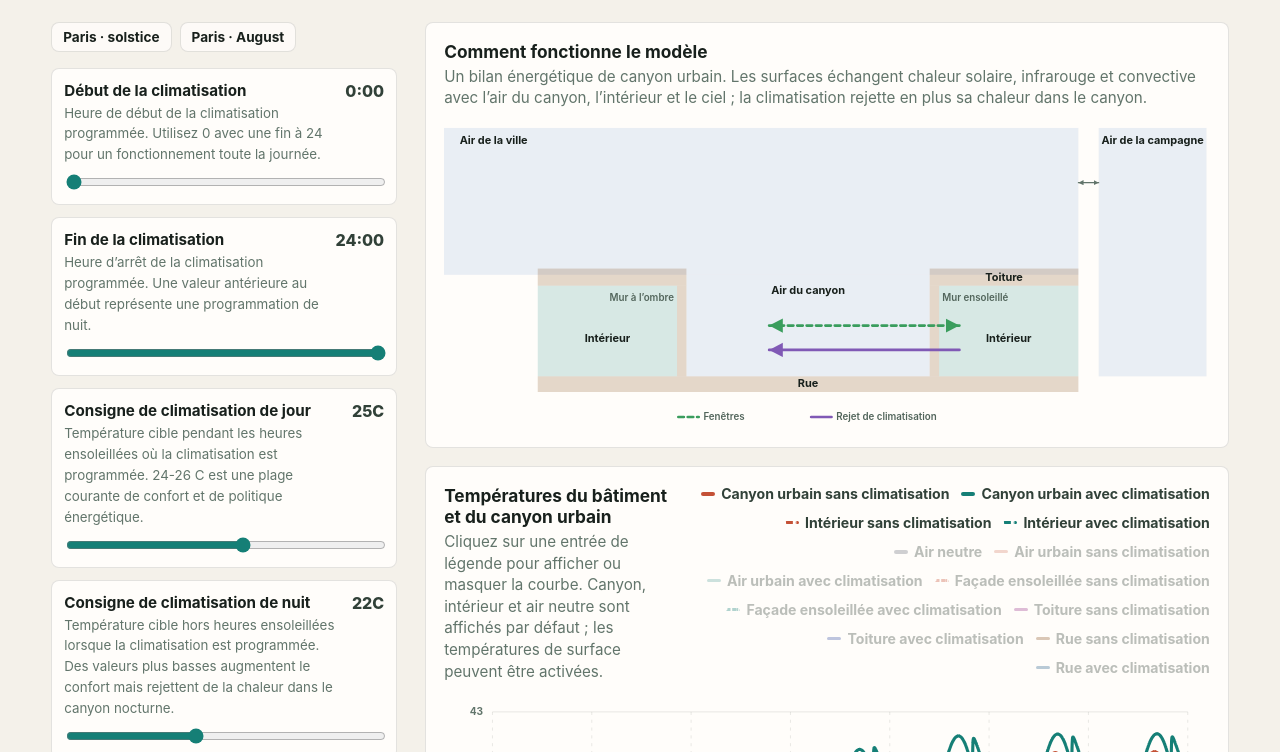
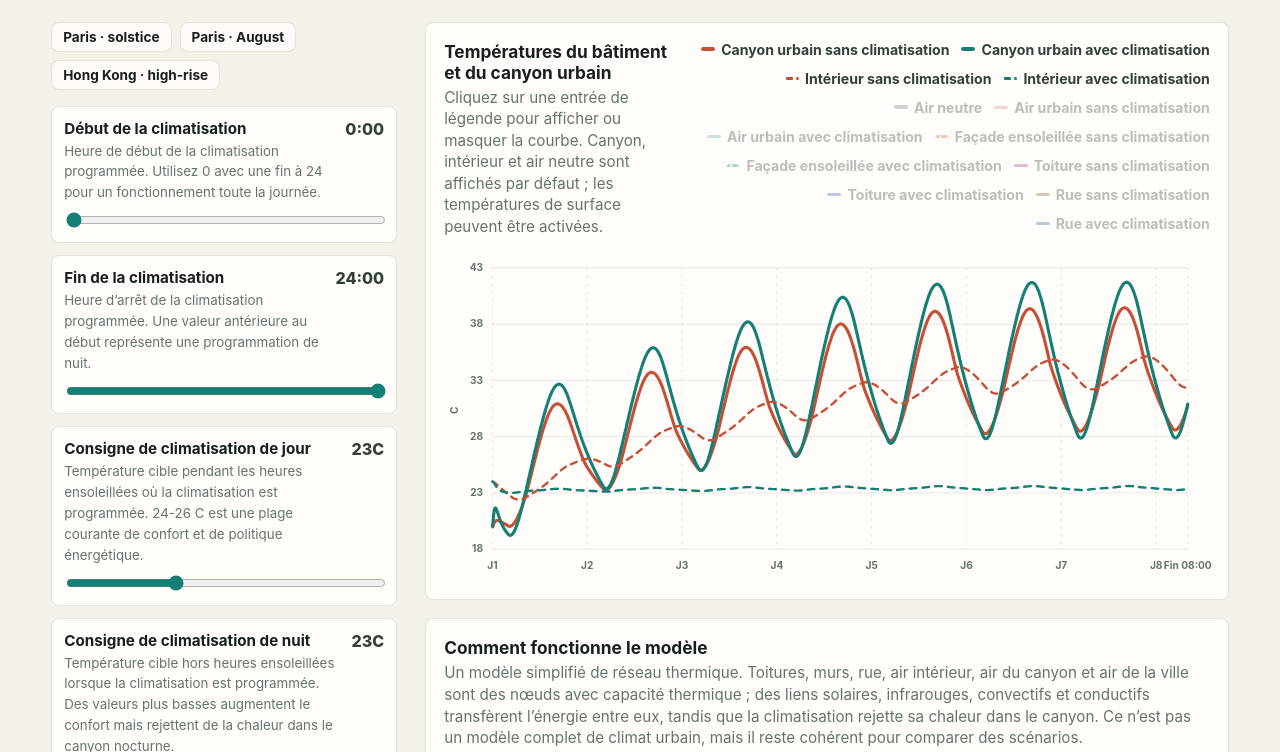
Before and after one commit to wraitii/clim, a website built with Vite: page index.html in a window 1280 px wide. Shown: the part 316-1068 px from the top of the page. Built offline with nearby package versions, Linux system fonts and the light colour scheme.

Commit message:
Refine urban heat model UI

```diff
--- a/src/i18n.ts
+++ b/src/i18n.ts
@@ -7,8 +7,10 @@ const translations: Record<string, string> = {
     "Interactive urban heat model": "Modèle interactif de chaleur urbaine",
     "How much does AC heat up cities?": "La climatisation réchauffe-t-elle les villes ?",
     "How the model works": "Comment fonctionne le modèle",
-    "A street-canyon energy balance. Surfaces trade solar, longwave, and convective heat with the canyon air, the indoor space, and the sky; AC adds its rejected heat to the canyon.":
-        "Un bilan énergétique de canyon urbain. Les surfaces échangent chaleur solaire, infrarouge et convective avec l’air du canyon, l’intérieur et le ciel ; la climatisation rejette en plus sa chaleur dans le canyon.",
+    D: "J",
+    End: "Fin",
+    "A simplified heat-network model. Roofs, walls, street, indoor air, canyon air, and city air are nodes with thermal capacity; solar, longwave, convective, and conductive links move energy between them, while AC rejects heat into the canyon. It is not a full urban climate model, but it is internally consistent for comparing scenarios.":
+        "Un modèle simplifié de réseau thermique. Toitures, murs, rue, air intérieur, air du canyon et air de la ville sont des nœuds avec capacité thermique ; des liens solaires, infrarouges, convectifs et conductifs transfèrent l’énergie entre eux, tandis que la climatisation rejette sa chaleur dans le canyon. Ce n’est pas un modèle complet de climat urbain, mais il reste cohérent pour comparer des scénarios.",
     "City air": "Air de la ville",
     "Countryside air": "Air de la campagne",
     "Canyon air": "Air du canyon",
--- a/src/main.ts
+++ b/src/main.ts
@@ -375,15 +375,6 @@ app.innerHTML = `
   <section class="workspace">
     <form class="controls" id="controls" aria-label="Simulation controls"></form>
     <section class="results">
-      <div class="chartPanel schematicPanel">
-        <div class="chartHeader">
-          <div>
-            <h2 data-i18n="How the model works">How the model works</h2>
-            <p data-i18n="A street-canyon energy balance. Surfaces trade solar, longwave, and convective heat with the canyon air, the indoor space, and the sky; AC adds its rejected heat to the canyon.">A street-canyon energy balance. Surfaces trade solar, longwave, and convective heat with the canyon air, the indoor space, and the sky; AC adds its rejected heat to the canyon.</p>
-          </div>
-        </div>
-        <div id="schematic"></div>
-      </div>
       <div class="chartPanel">
         <div class="chartHeader">
           <div>
@@ -393,6 +384,15 @@ app.innerHTML = `
           <div class="legend" id="tempLegend"></div>
         </div>
         <svg id="tempChart" viewBox="0 0 980 430" role="img" aria-label="Building and canyon temperature line chart"></svg>
+      </div>
+      <div class="chartPanel schematicPanel">
+        <div class="chartHeader">
+          <div>
+            <h2 data-i18n="How the model works">How the model works</h2>
+            <p data-i18n="A simplified heat-network model. Roofs, walls, street, indoor air, canyon air, and city air are nodes with thermal capacity; solar, longwave, convective, and conductive links move energy between them, while AC rejects heat into the canyon. It is not a full urban climate model, but it is internally consistent for comparing scenarios.">A simplified heat-network model. Roofs, walls, street, indoor air, canyon air, and city air are nodes with thermal capacity; solar, longwave, convective, and conductive links move energy between them, while AC rejects heat into the canyon. It is not a full urban climate model, but it is internally consistent for comparing scenarios.</p>
+          </div>
+        </div>
+        <div id="schematic"></div>
       </div>
       <div class="metricGrid" id="metrics"></div>
       <div class="chartPanel">
@@ -439,8 +439,42 @@ const fluxLegend = requiredElement<HTMLDivElement>("#fluxLegend");
 const schematicEl = requiredElement<HTMLDivElement>("#schematic");
 
 const presets: Array<{ label: string; values: Partial<Inputs> }> = [
-    { label: "Paris · solstice", values: { latitude: 48.85, dayOfYear: 172 } },
-    { label: "Paris · August", values: { latitude: 48.85, dayOfYear: 213 } },
+    {
+        label: "Paris · solstice",
+        values: {
+            latitude: 48.85,
+            dayOfYear: 172,
+            buildingCoverage: 0.55,
+            floorCount: 6,
+            dayVentilation: 60,
+            nightVentilation: 45,
+        },
+    },
+    {
+        label: "Paris · August",
+        values: {
+            latitude: 48.85,
+            dayOfYear: 213,
+            buildingCoverage: 0.55,
+            floorCount: 6,
+            dayVentilation: 60,
+            nightVentilation: 45,
+        },
+    },
+    {
+        label: "Hong Kong · high-rise",
+        values: {
+            latitude: 22.32,
+            dayOfYear: 172,
+            buildingCoverage: 0.58,
+            floorCount: 22,
+            dayVentilation: 60,
+            nightVentilation: 45,
+            cityAirDepth: 300,
+            clearSkyClarity: 0.68,
+            skyDepression: 7,
+        },
+    },
 ];
 
 const presetRow = document.createElement("div");
@@ -583,6 +617,16 @@ const hiddenFlux = new Set<string>(["solarRoof", "solarStreet", "solarWall", "so
 
 let lastPoints: Point[] = [];
 
+function formatDayTick(hour: number): string {
+    return `${t("D")}${Math.floor(hour / 24) + 1}`;
+}
+
+function formatEndTick(hour: number): string {
+    const localHour = Math.round(hour % 24);
+    if (localHour === 0) return t("End");
+    return `${t("End")} ${String(localHour).padStart(2, "0")}:00`;
+}
+
 function drawChart(
     svg: SVGSVGElement,
     legendEl: HTMLElement,
@@ -608,7 +652,8 @@ function drawChart(
     const xScale = (hour: number) => pad.left + ((hour - firstHour) / duration) * plotWidth;
     const yScale = (value: number) => pad.top + ((yMax - value) / (yMax - yMin)) * plotHeight;
     const grid = Array.from({ length: 6 }, (_, index) => yMin + ((yMax - yMin) * index) / 5);
-    const xTicks = Array.from({ length: 8 }, (_, index) => index * 24);
+    const dayTicks = Array.from({ length: Math.floor(lastHour / 24) + 1 }, (_, index) => index * 24);
+    const xTicks = dayTicks.at(-1) === lastHour ? dayTicks : [...dayTicks, lastHour];
 
     svg.innerHTML = `
     <rect class="chartBg" x="0" y="0" width="${width}" height="${height}" />
@@ -623,7 +668,7 @@ function drawChart(
         .map(
             (tick) => `
       <line class="grid vertical" x1="${xScale(tick)}" x2="${xScale(tick)}" y1="${pad.top}" y2="${height - pad.bottom}" />
-      <text class="axisText" x="${xScale(tick)}" y="${height - 16}" text-anchor="middle">${tick === simulationHours ? "End" : `D${Math.floor(tick / 24) + 1}`}</text>`,
+      <text class="axisText" x="${xScale(tick)}" y="${height - 16}" text-anchor="middle">${tick === lastHour ? formatEndTick(tick) : formatDayTick(tick)}</text>`,
         )
         .join("")}
     <text class="axisLabel" x="18" y="${height / 2}" transform="rotate(-90 18 ${height / 2})">${yLabel}</text>
--- a/src/model.ts
+++ b/src/model.ts
@@ -95,17 +95,17 @@ const defaults: Inputs = {
     indoorSolarFraction: 0.2,
     skyDepression: 12,
     internalGain: 4,
-    acDaySetpoint: 25,
-    acNightSetpoint: 22,
+    acDaySetpoint: 23,
+    acNightSetpoint: 23,
     acCapacity: 80,
     acCop: 3.5,
     acStart: 0,
     acEnd: 24,
-    dayVentilation: 80,
-    nightVentilation: 60,
+    dayVentilation: 60,
+    nightVentilation: 45,
 };
 
-const simulationHours = 24 * 7;
+const simulationHours = 24 * 7 + 8;
 const heatRampHours = 24 * 4;
 const dtHours = 1 / 60;
 const windowResponseHours = 0.5;
@@ -260,7 +260,7 @@ function floorAreaRatio(inputs: Inputs): number {
 }
 
 function canyonExchangeFactor(inputs: Inputs): number {
-    return 1 / canyonAspectRatio(inputs);
+    return 1 / Math.sqrt(canyonAspectRatio(inputs));
 }
 
 // Geometric sky-view factors for an infinitely long street canyon (r = H/W).
--- a/src/schematic.ts
+++ b/src/schematic.ts
@@ -1,37 +1,47 @@
 import type { Inputs } from "./model";
 
-// Cross-section of the street-canyon energy balance, with dimensions driven by the
-// parameters: building coverage sets canyon width vs building width, floor count sets
-// building height. Pure markup — the data-i18n labels are translated by main.ts's
-// renderChrome() pass, and it is re-rendered on every parameter change.
+// Cross-section of the street-canyon energy balance. Geometry is intentionally static
+// so the schematic stays readable while the charts carry the parameter response. Pure
+// markup — the data-i18n labels are translated by main.ts's renderChrome() pass.
 
-const clamp = (value: number, lo: number, hi: number): number => Math.min(hi, Math.max(lo, value));
 const r = (value: number): number => Math.round(value * 10) / 10;
 
-export function schematicMarkup(inputs: Inputs): string {
-    const builtLeft = 120;
-    const builtW = 692;
-    const yGround = 332;
+const sunRay = (cx: number, cy: number, radius: number, angleDeg: number, length: number): string => {
+    const angle = (angleDeg * Math.PI) / 180;
+    const x1 = cx + Math.cos(angle) * (radius + 4);
+    const y1 = cy + Math.sin(angle) * (radius + 4);
+    const x2 = cx + Math.cos(angle) * (radius + 4 + length);
+    const y2 = cy + Math.sin(angle) * (radius + 4 + length);
 
-    // Coverage splits the built strip into canyon (open) vs the two flanking buildings;
-    // clamped so labels stay legible and buildings stay visible at the extremes.
-    const canyonW = clamp((1 - inputs.buildingCoverage) * builtW, 150, 460);
-    const buildingW = (builtW - canyonW) / 2;
-    const wallW = clamp(buildingW * 0.16, 6, 12);
-    // Floor count sets height; min keeps room for the interior arrows, max keeps it on canvas.
-    const buildingH = clamp(64 + inputs.floorCount * 11, 110, 272);
-    const topY = yGround - buildingH;
+    return `<line x1="${r(x1)}" y1="${r(y1)}" x2="${r(x2)}" y2="${r(y2)}" />`;
+};
+
+export function schematicMarkup(_inputs: Inputs): string {
+    const cityAirRight = 812;
+    const countryAirX = cityAirRight;
+    const countryAirW = 164;
+    const streetTopY = 400;
+    const streetH = 22;
+    const roofH = 32;
+
+    const canyonW = 235;
+    const buildingH = 270;
+    const buildingW = 146;
+    const builtW = buildingW * 2 + canyonW;
+    const builtLeft = (cityAirRight - builtW) / 2;
+    const wallW = 14;
+    const roofTopY = streetTopY - buildingH;
+    const roofBottomY = roofTopY + roofH;
+    const indoorBottomY = streetTopY;
 
     const lbX = builtLeft;
     const shadeWallX = lbX + buildingW - wallW;
     const canyonX = lbX + buildingW;
     const rbX = canyonX + canyonW; // sunlit wall + right building start
     const rbIndoorX = rbX + wallW;
-    const builtRight = rbX + buildingW;
 
-    const roofTopY = topY - 8;
-    const indoorTopY = topY + 14;
-    const indoorH = yGround - indoorTopY;
+    const indoorTopY = roofBottomY;
+    const indoorH = indoorBottomY - indoorTopY;
     const canyonCx = canyonX + canyonW / 2;
     const lbIndoorCx = lbX + (buildingW - wallW) / 2;
     const rbIndoorCx = rbIndoorX + (buildingW - wallW) / 2;
@@ -39,54 +49,59 @@ export function schematicMarkup(inputs: Inputs): string {
     const indoorCy = indoorTopY + indoorH * 0.62;
 
     // Window/AC arrows hug the sunlit wall so they never reach the indoor label.
-    const winY = topY + buildingH * 0.5;
-    const acY = topY + buildingH * 0.74;
-    const canyonAnchorX = canyonX + canyonW * 0.34;
+    const winY = indoorTopY + indoorH * 0.43;
+    const acY = indoorTopY + indoorH * 0.68;
+    const canyonAnchorX = canyonX + canyonW * 0.36;
     const indoorAnchorX = rbIndoorX + 26;
-    const wallLabelY = topY + 34;
-    const exchY = clamp(topY - 12, 28, 84);
+    const wallLabelY = indoorTopY + 24;
+    const arrowLabelX = canyonAnchorX + (indoorAnchorX - canyonAnchorX) * 0.5;
+    const sunCx = 86;
+    const sunCy = 76;
+    const sunR = 16;
+    const sunRays = Array.from({ length: 12 }, (_, index) => index * 30)
+        .map((angle) => sunRay(sunCx, sunCy, sunR, angle, 8))
+        .join("");
 
     return `
-        <svg class="schematic" viewBox="0 0 980 400" role="img" aria-label="Model schematic">
+        <svg class="schematic" viewBox="0 0 980 410" role="img" aria-label="Model schematic">
           <defs>
-            <marker id="m-win" markerWidth="7" markerHeight="7" refX="5" refY="2.6" orient="auto-start-reverse"><path class="fillWin" d="M0,0 L5,2.6 L0,5.2 Z" /></marker>
-            <marker id="m-ac" markerWidth="7" markerHeight="7" refX="5" refY="2.6" orient="auto-start-reverse"><path class="fillAc" d="M0,0 L5,2.6 L0,5.2 Z" /></marker>
-            <marker id="m-exch" markerWidth="6" markerHeight="6" refX="4.4" refY="2.2" orient="auto-start-reverse"><path class="fillExch" d="M0,0 L4.4,2.2 L0,4.4 Z" /></marker>
+            <marker id="m-win" markerWidth="8" markerHeight="6" refX="0" refY="3" orient="auto-start-reverse" markerUnits="userSpaceOnUse"><path class="fillWin" d="M0,0 L8,3 L0,6 Z" /></marker>
+            <marker id="m-ac" markerWidth="8" markerHeight="6" refX="0" refY="3" orient="auto" markerUnits="userSpaceOnUse"><path class="fillAc" d="M0,0 L8,3 L0,6 Z" /></marker>
           </defs>
 
-          <rect class="sch-air" x="0" y="14" width="812" height="${r(topY - 14)}" />
-          <text class="sch-node" x="20" y="34" data-i18n="City air">City air</text>
-          <rect class="sch-air" x="838" y="14" width="138" height="318" />
-          <text class="sch-node" x="907" y="34" text-anchor="middle" data-i18n="Countryside air">Countryside air</text>
+          <rect class="sch-city-air" x="0" y="14" width="${cityAirRight}" height="${r(roofBottomY - 14)}" />
+          <text class="sch-node" x="${r(cityAirRight / 2)}" y="34" text-anchor="middle" data-i18n="City air">City air</text>
+          <rect class="sch-country-air" x="${countryAirX}" y="14" width="${countryAirW}" height="${r(streetTopY + streetH - 14)}" />
+          <text class="sch-node" x="${r(countryAirX + countryAirW / 2)}" y="34" text-anchor="middle" data-i18n="Countryside air">Countryside air</text>
 
-          <rect class="sch-air" x="${r(canyonX)}" y="${r(topY)}" width="${r(canyonW)}" height="${r(buildingH)}" />
-          <text class="sch-node" x="${r(canyonCx)}" y="${r(topY + 24)}" text-anchor="middle" data-i18n="Canyon air">Canyon air</text>
+          <g class="sch-sun" aria-hidden="true">
+            <circle cx="${sunCx}" cy="${sunCy}" r="${sunR}" />
+            ${sunRays}
+          </g>
 
-          <rect class="sch-fabric" x="${r(lbX)}" y="${r(roofTopY)}" width="${r(buildingW)}" height="22" />
+          <rect class="sch-canyon-air" x="${r(canyonX)}" y="${r(roofBottomY)}" width="${r(canyonW)}" height="${r(indoorBottomY - roofBottomY)}" />
+          <text class="sch-node" x="${r(canyonCx)}" y="${r(roofBottomY + 28)}" text-anchor="middle" data-i18n="Canyon air">Canyon air</text>
+
+          <rect class="sch-roof" x="${r(lbX)}" y="${r(roofTopY)}" width="${r(buildingW)}" height="${roofH}" />
           <rect class="sch-indoor" x="${r(lbX)}" y="${r(indoorTopY)}" width="${r(buildingW - wallW)}" height="${r(indoorH)}" />
           <text class="sch-node" x="${r(lbIndoorCx)}" y="${r(indoorCy)}" text-anchor="middle" data-i18n="Indoor">Indoor</text>
-          <rect class="sch-fabric" x="${r(shadeWallX)}" y="${r(indoorTopY)}" width="${r(wallW)}" height="${r(indoorH)}" />
+          <rect class="sch-wall-shade" x="${r(shadeWallX)}" y="${r(indoorTopY)}" width="${r(wallW)}" height="${r(indoorH)}" />
 
-          <rect class="sch-fabric" x="${r(rbX)}" y="${r(roofTopY)}" width="${r(buildingW)}" height="22" />
-          <text class="sch-node" x="${r(roofCx)}" y="${r(roofTopY + 16)}" text-anchor="middle" data-i18n="Roof">Roof</text>
-          <rect class="sch-fabric" x="${r(rbX)}" y="${r(indoorTopY)}" width="${r(wallW)}" height="${r(indoorH)}" />
+          <rect class="sch-roof" x="${r(rbX)}" y="${r(roofTopY)}" width="${r(buildingW)}" height="${roofH}" />
+          <text class="sch-node" x="${r(roofCx)}" y="${r(roofTopY + 21)}" text-anchor="middle" data-i18n="Roof">Roof</text>
+          <rect class="sch-wall-sun" x="${r(rbX)}" y="${r(indoorTopY)}" width="${r(wallW)}" height="${r(indoorH)}" />
           <rect class="sch-indoor" x="${r(rbIndoorX)}" y="${r(indoorTopY)}" width="${r(buildingW - wallW)}" height="${r(indoorH)}" />
           <text class="sch-node" x="${r(rbIndoorCx)}" y="${r(indoorCy)}" text-anchor="middle" data-i18n="Indoor">Indoor</text>
 
           <text class="sch-sub" x="${r(shadeWallX - 4)}" y="${r(wallLabelY)}" text-anchor="end" data-i18n="Shaded wall">Shaded wall</text>
           <text class="sch-sub" x="${r(rbIndoorX + 4)}" y="${r(wallLabelY)}" data-i18n="Sunlit wall">Sunlit wall</text>
 
-          <rect class="sch-fabric" x="${r(lbX)}" y="${r(yGround)}" width="${r(builtRight - lbX)}" height="20" />
-          <text class="sch-node" x="${r(canyonCx)}" y="${r(yGround + 14)}" text-anchor="middle" data-i18n="Street">Street</text>
-
-          <line class="fExch" marker-start="url(#m-exch)" marker-end="url(#m-exch)" x1="812" y1="${r(exchY)}" x2="838" y2="${r(exchY)}" />
+          <rect class="sch-street" x="${r(canyonX)}" y="${r(streetTopY)}" width="${r(canyonW)}" height="${streetH}" />
+          <text class="sch-node" x="${r(canyonCx)}" y="${r(streetTopY + 16)}" text-anchor="middle" data-i18n="Street">Street</text>
 
           <line class="fWin" marker-start="url(#m-win)" marker-end="url(#m-win)" x1="${r(canyonAnchorX)}" y1="${r(winY)}" x2="${r(indoorAnchorX)}" y2="${r(winY)}" />
+          <text class="sch-flow-label" x="${r(arrowLabelX)}" y="${r(winY - 9)}" text-anchor="middle" data-i18n="Windows">Windows</text>
           <line class="fAc" marker-end="url(#m-ac)" x1="${r(indoorAnchorX)}" y1="${r(acY)}" x2="${r(canyonAnchorX)}" y2="${r(acY)}" />
-
-          <line class="fWin" x1="300" y1="384" x2="326" y2="384" />
-          <text class="sch-sub" x="332" y="388" data-i18n="Windows">Windows</text>
-          <line class="fAc" x1="470" y1="384" x2="496" y2="384" />
-          <text class="sch-sub" x="502" y="388" data-i18n="AC rejection">AC rejection</text>
+          <text class="sch-flow-label" x="${r(arrowLabelX)}" y="${r(acY - 9)}" text-anchor="middle" data-i18n="AC rejection">AC rejection</text>
         </svg>`;
 }
```
Also changed, not shown: src/styles.css (+39 -18 lines).
